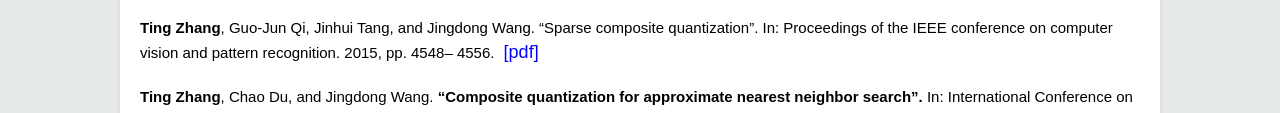
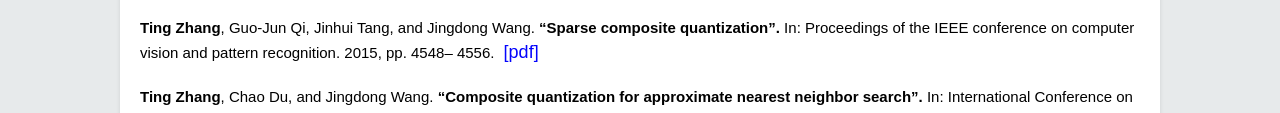
Before and after one commit to hellozting/hellozting.github.io, a plain HTML site: page index.html in a window 1280 px wide. Shown: the part 2114-2227 px from the top of the page. Drawn offline with Linux system fonts and the light colour scheme.

Commit message:
Update index.html

```diff
--- a/index.html
+++ b/index.html
@@ -382,7 +382,7 @@
       <div class="publication">
         <!-- <img src="pubs/irgen.jpg" alt="Publication Image"> -->
         <div class="title">
-        <span>Ting Zhang</span>, Guo-Jun Qi, Jinhui Tang, and Jingdong Wang. </span>“Sparse composite quantization”.</span>
+        <span>Ting Zhang</span>, Guo-Jun Qi, Jinhui Tang, and Jingdong Wang. <span>“Sparse composite quantization”.</span>
             In: Proceedings of the IEEE conference on computer vision and pattern recognition. 2015, pp. 4548–
             4556.
             <a class="pdf-link" href="https://openaccess.thecvf.com/content_cvpr_2015/papers/Zhang_Sparse_Composite_Quantization_2015_CVPR_paper.pdf" target="_blank">[pdf]</a>
```
